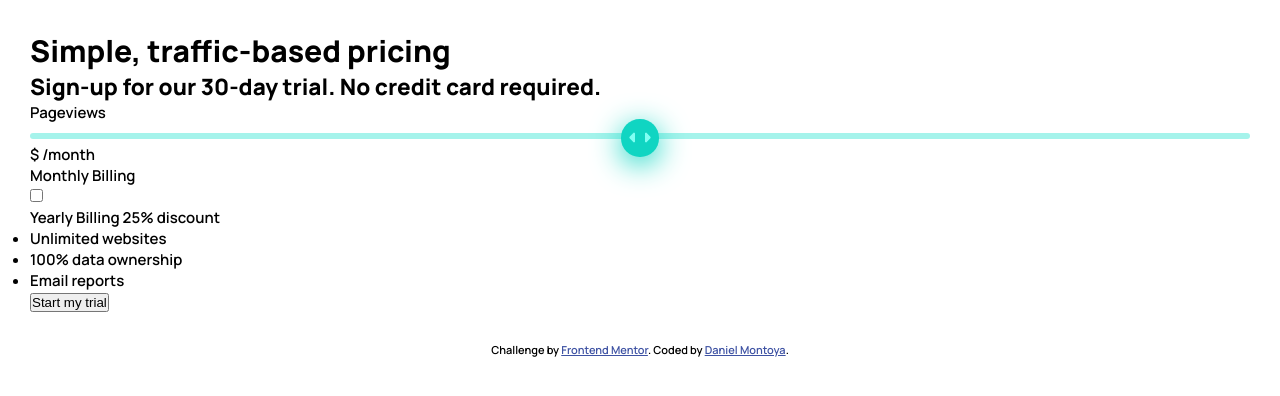
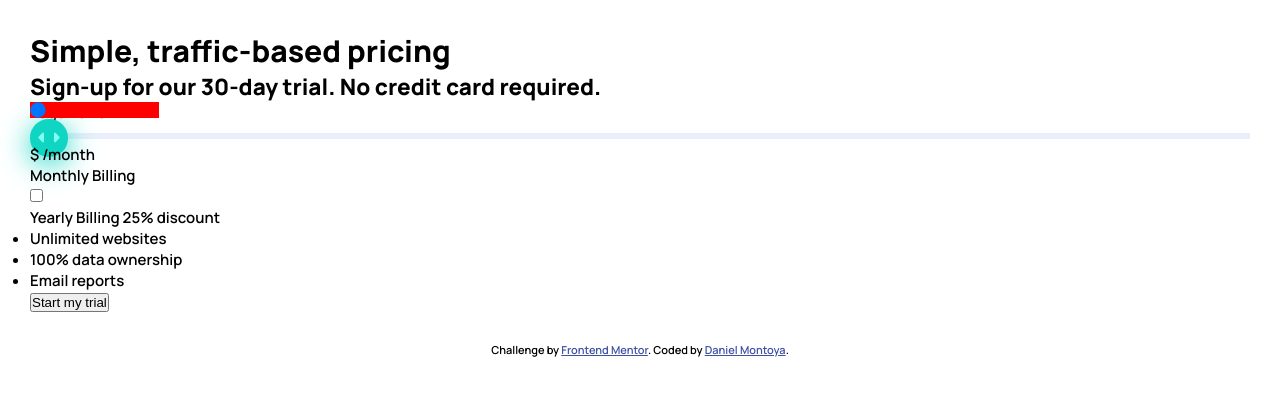
Before and after one commit to dnewbie25/Frontend-Mentor, a plain HTML site: page interactive-pricing-component-main/index.html in a window 1280 px wide. Drawn offline with Linux system fonts and the light colour scheme.

Commit message:
slider test, try with the real one

```diff
--- a/interactive-pricing-component-main/index.html
+++ b/interactive-pricing-component-main/index.html
@@ -14,12 +14,15 @@
       <h1>Simple, traffic-based pricing</h1>
       <h2>Sign-up for our 30-day trial. No credit card required.</h2>
     </header>
-
+    <div class="container">
+      <input type="range" min="0" max="20" value="0" id="r2">
+      <input type="range" min="0" max="20" value="0" id="r1">
+    </div>
     <section>
       <p>Pageviews</p>
       <div class="slider">
         <label for="slider">
-          <input type="range" name="price" id="slider" min="0" max="20" step="5">
+          <input type="range" name="price" id="slider" min="0" max="20" step="5" value="0">
         </label>
       </div>
       <p>$ /month</p>
@@ -47,5 +50,6 @@
     Challenge by <a href="https://www.frontendmentor.io?ref=challenge" target="_blank">Frontend Mentor</a>.
     Coded by <a href="https://www.frontendmentor.io/profile/dnewbie25">Daniel Montoya</a>.
   </footer>
+  <script src="./js/main.js"></script>
 </body>
 </html>
--- /dev/null
+++ b/interactive-pricing-component-main/js/main.js
@@ -0,0 +1,18 @@
+'use strict';
+
+// style for the slider in chrome and edge
+const slider = document.getElementById('slider');
+let sliderValue = 0;
+slider.style.setProperty("--value", 0);
+slider.addEventListener('input', ()=>{
+  sliderValue = slider.value;
+  slider.style.setProperty("--value", sliderValue);
+});
+
+const r1 = document.getElementById("r1");
+const r2 = document.getElementById("r2");
+
+r1.addEventListener("input", () => {
+  r2.value = r1.value;
+  console.log(r1, r2);
+});
--- a/interactive-pricing-component-main/sass/_inputs.scss
+++ b/interactive-pricing-component-main/sass/_inputs.scss
@@ -2,13 +2,14 @@
 
 // slider style
 
-#slider{
+#slider {
   appearance: none;
   width: 100%;
+  background-color: $Light-Grayish-Blue-Empty-Slider-Bar;
   transition: all 180ms;
 }
 
-@mixin thumb_hover{
+@mixin thumb_hover {
   appearance: none;
   background-image: none;
   background-color: $Soft-Cyan-Full-Slider-Bar;
@@ -37,44 +38,72 @@
 
 @mixin track {
   appearance: none;
-  background-color: $Soft-Cyan-Full-Slider-Bar;
+  background-color: $Light-Grayish-Blue-Empty-Slider-Bar;
   height: 6px;
   border-radius: 6px;
 }
 
+@mixin progress {
+  appearance: none;
+  background-color: $Soft-Cyan-Full-Slider-Bar;
+  height: 6px;
+}
+
+// progress
+//background-color: #4c515126;
+// height: 6px;
+//track
+// appearance: none;
+// background-color: #4c515126;
+// height: 6px;
+
 // thumb styles
-#slider::-moz-range-thumb{
+#slider::-moz-range-thumb {
   @include thumb;
+
   &:hover,
-  &:active{
-    @include thumb_hover;
-  }
-}
-#slider::-ms-thumb{
-  @include thumb;
-  &:hover,
-  &:active{
-    @include thumb_hover;
-  }
-}
-#slider::-webkit-slider-thumb{
-  margin-top: -14px;
-  @include thumb;
-  &:hover,
-  &:active{
+  &:active {
     @include thumb_hover;
   }
 }
 
-// track
-#slider::-moz-range-track{
-  @include track;
+#slider::-ms-thumb {
+  @include thumb;
+
+  &:hover,
+  &:active {
+    @include thumb_hover;
+  }
 }
-#slider::-ms-track{
-  @include track;
+
+#slider::-webkit-slider-thumb {
+  -webkit-appearance: none;
+  margin-top: -14px;
+  @include thumb;
+  &:hover,
+  &:active {
+    @include thumb_hover;
+  }
 }
-#slider::-webkit-slider-runnable-track{
+
+// track and progress
+#slider::-moz-range-track {
   @include track;
 }
 
-// progress
+#slider::-ms-track {
+  @include track;
+  &::-ms-fill-lower {
+    @include progress;
+  }
+}
+
+#slider::-webkit-slider-runnable-track {
+  @include track;
+  box-shadow: 1px 0 0 calc(100% - var("--value")) inset red;
+
+}
+
+#slider::-moz-range-progress {
+  @include progress;
+}
--- a/interactive-pricing-component-main/sass/main.scss
+++ b/interactive-pricing-component-main/sass/main.scss
@@ -24,3 +24,54 @@ main{
 .attribution a {
   color: hsl(228, 45%, 44%);
 }
+
+// test slider -  all right, replicate with only chrome stuff
+
+.container {
+  position: relative;
+  input {
+    appearance:none;
+    position: absolute;
+  }
+}
+
+#r1{
+  background-color: transparent;
+}
+
+#r2{
+  overflow: hidden;
+}
+
+#r1::-moz-range-track{
+  background-color: transparent;
+}
+#r1::-moz-range-thumb{
+  width: 25px;
+}
+
+#r2::-moz-range-track{
+  height: 100%;
+background-color: red;
+}
+#r2::-moz-range-thumb{
+  width: 25px;
+box-shadow: -100px 0 0 100px blue;
+}
+
+// chrome test
+#r1::-webkit-slider-runnable-track{
+  background-color: transparent;
+}
+#r1::-webkit-slider-thumb{
+  width: 25px;
+}
+
+#r2::-webkit-slider-runnable-track{
+  height: 100%;
+background-color: red;
+}
+#r2::-webkit-slider-thumb{
+  width: 25px;
+box-shadow: -100px 0 0 100px blue;
+}
```
Also changed, not shown: interactive-pricing-component-main/README-template.md, interactive-pricing-component-main/css/main.css, 1 other file.
